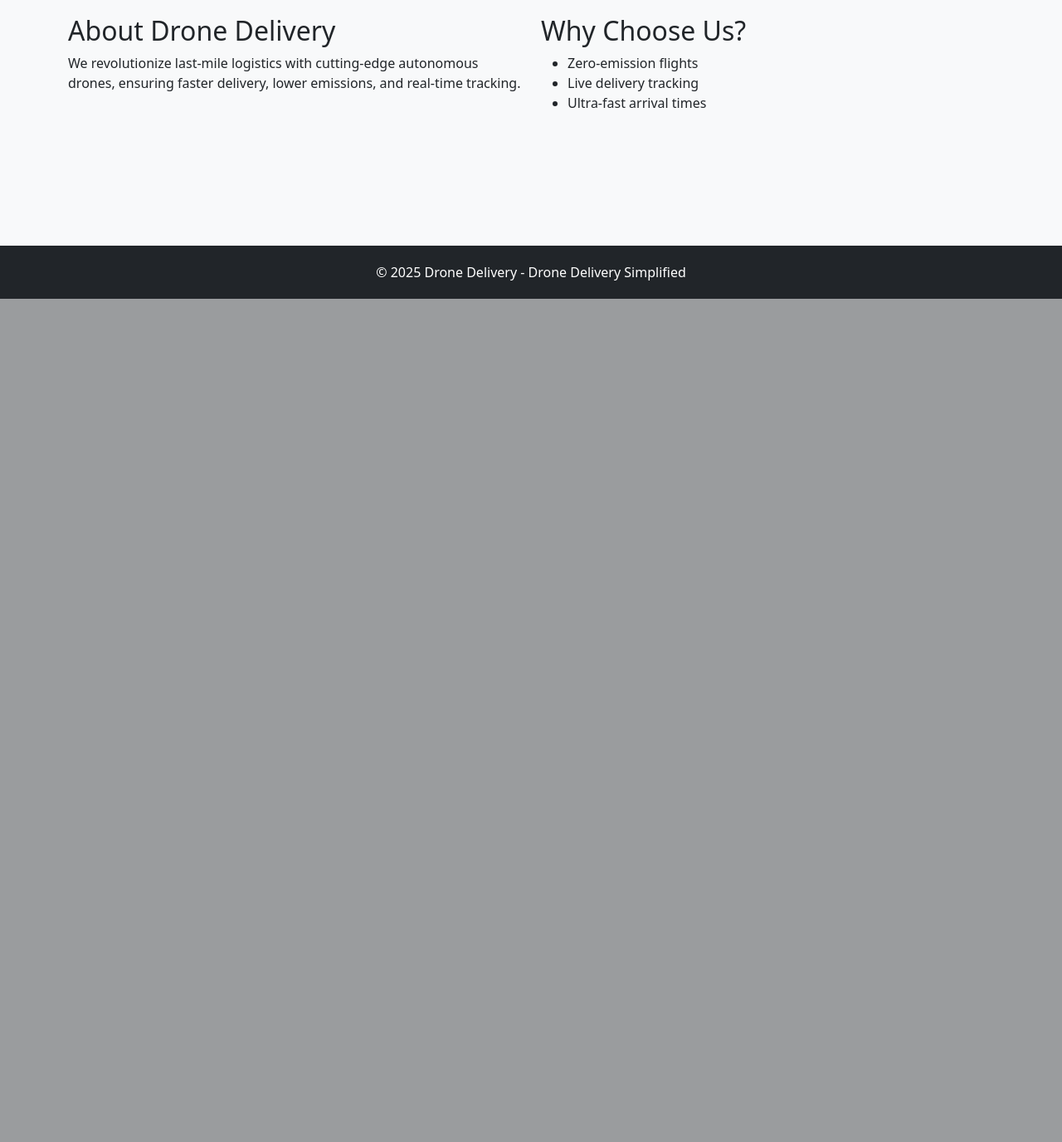
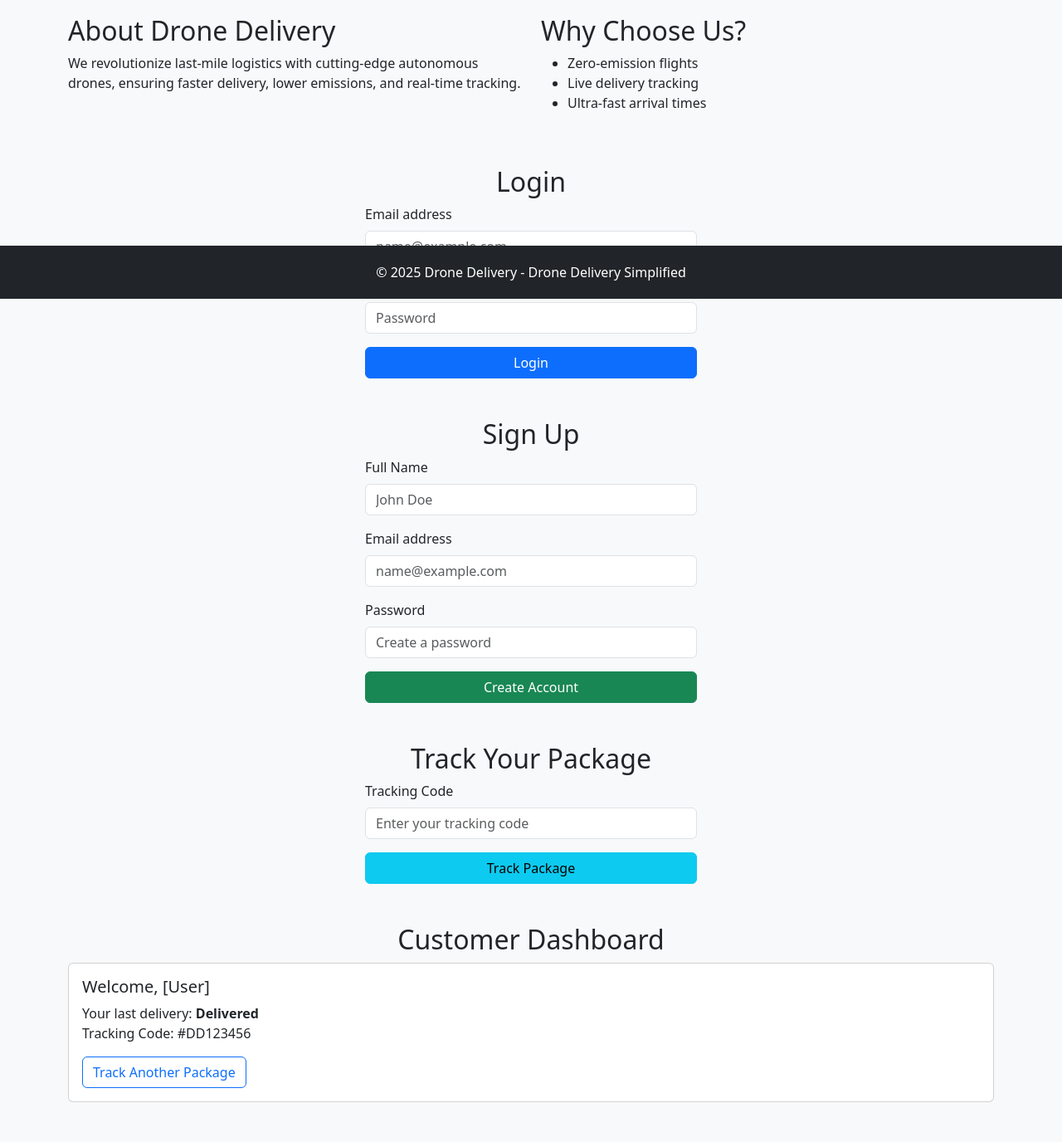
Before and after one commit to kngtm1/CPSC471Project, a Flask app: template website/templates/drone.html in a window 1280 px wide. Shown: the part 440-1816 px from the top of the page at 83% size. Before the commit the page ends 800 px from the top, so only its background shows below. Run offline with Flask 3, Linux system fonts and the light colour scheme; the template is opened without the code that fills it, so the values that code supplies are empty.

Commit message:
Updated drone.html for package tracking

```diff
--- a/website/templates/drone.html
+++ b/website/templates/drone.html
@@ -43,8 +43,10 @@
     <div class="collapse navbar-collapse" id="navbarNav">
       <ul class="navbar-nav ms-auto">
         <li class="nav-item"><a class="nav-link" href="#">Home</a></li>
-        <li class="nav-item"><a class="nav-link" href="#">Sign Up</a></li>
-        <li class="nav-item"><a class="nav-link" href="#">Login</a></li>
+        <li class="nav-item"><a class="nav-link" href="#signup">Sign Up</a></li>
+        <li class="nav-item"><a class="nav-link" href="#login">Login</a></li>
+        <li class="nav-item"><a class="nav-link" href="#track">Track Package</a></li>
+        <li class="nav-item"><a class="nav-link" href="#dashboard">Dashboard</a></li>
       </ul>
     </div>
   </div>
@@ -53,10 +55,10 @@
 <div class="hero text-center">
   <h1>Delivering Your World By Air</h1>
   <p>Fast, eco-friendly, and precise drone delivery solutions for modern living.</p>
-  <a href="#" class="btn btn-primary btn-lg">Get Started</a>
+  <a href="#signup" class="btn btn-primary btn-lg">Get Started</a>
 </div>
 
-<div class="container my-5">
+<div class="container my-5" id="about">
   <div class="row">
     <div class="col-md-6">
       <h2>About Drone Delivery</h2>
@@ -73,6 +75,62 @@
   </div>
 </div>
 
+<div class="container my-5" id="login">
+  <h2 class="text-center">Login</h2>
+  <form class="mx-auto" style="max-width: 400px;">
+    <div class="mb-3">
+      <label for="loginEmail" class="form-label">Email address</label>
+      <input type="email" class="form-control" id="loginEmail" placeholder="name@example.com">
+    </div>
+    <div class="mb-3">
+      <label for="loginPassword" class="form-label">Password</label>
+      <input type="password" class="form-control" id="loginPassword" placeholder="Password">
+    </div>
+    <button type="submit" class="btn btn-primary w-100">Login</button>
+  </form>
+</div>
+
+<div class="container my-5" id="signup">
+  <h2 class="text-center">Sign Up</h2>
+  <form class="mx-auto" style="max-width: 400px;">
+    <div class="mb-3">
+      <label for="signupName" class="form-label">Full Name</label>
+      <input type="text" class="form-control" id="signupName" placeholder="John Doe">
+    </div>
+    <div class="mb-3">
+      <label for="signupEmail" class="form-label">Email address</label>
+      <input type="email" class="form-control" id="signupEmail" placeholder="name@example.com">
+    </div>
+    <div class="mb-3">
+      <label for="signupPassword" class="form-label">Password</label>
+      <input type="password" class="form-control" id="signupPassword" placeholder="Create a password">
+    </div>
+    <button type="submit" class="btn btn-success w-100">Create Account</button>
+  </form>
+</div>
+
+<div class="container my-5" id="track">
+  <h2 class="text-center">Track Your Package</h2>
+  <form class="mx-auto" style="max-width: 400px;">
+    <div class="mb-3">
+      <label for="trackingCode" class="form-label">Tracking Code</label>
+      <input type="text" class="form-control" id="trackingCode" placeholder="Enter your tracking code">
+    </div>
+    <button type="submit" class="btn btn-info w-100">Track Package</button>
+  </form>
+</div>
+
+<div class="container my-5" id="dashboard">
+  <h2 class="text-center">Customer Dashboard</h2>
+  <div class="card">
+    <div class="card-body">
+      <h5 class="card-title">Welcome, [User]</h5>
+      <p class="card-text">Your last delivery: <strong>Delivered</strong><br>Tracking Code: #DD123456</p>
+      <a href="#track" class="btn btn-outline-primary">Track Another Package</a>
+    </div>
+  </div>
+</div>
+
 <div class="footer">
   &copy; 2025 Drone Delivery - Drone Delivery Simplified
 </div>
```
